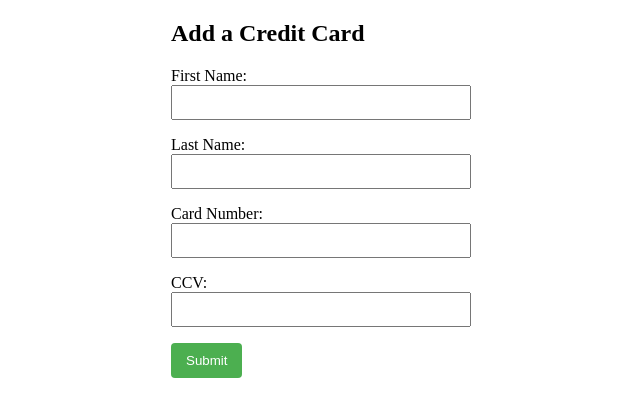
After one commit to Shu8hP23/431_DBMS, a PHP site: page /cc.html in a window 1280 px wide. The commit adds this page. Shown: the top 417 px of the page, without its empty margins (319-959 px from the left). Run offline with PHP 8.4, Linux system fonts and the light colour scheme.

Commit message:
added some pages

```diff
--- /dev/null
+++ b/cc.html
@@ -0,0 +1,57 @@
+<!DOCTYPE html>
+<html lang="en">
+<head>
+    <meta charset="UTF-8">
+    <meta name="viewport" content="width=device-width, initial-scale=1.0">
+    <title>Document</title>
+</head>
+<body>
+    <div>
+        <form action="/submit" method="post">
+            <h2>Add a Credit Card</h2>
+            <div class="information">
+                <label for="first-name">First Name:</label>
+                <input type="text" id="firstName" name="firstName">
+
+                <label for="last-name">Last Name:</label>
+                <input type="text" id="lastName" name="lastName">
+
+                <label for="card-num">Card Number:</label>
+                <input type="email" id="card-num" name="card number">
+
+                <label for="card-ccv">CCV:</label>
+                <input type="email" id="ccv-num" name="CCV">
+
+                <button type="submit">Submit</button>
+            </div>
+          </form>
+
+    </div>
+
+</body>
+<style>
+
+form {
+    max-width: 300px;
+    margin: 0 auto;
+  }
+
+
+  input, select {
+    width: 100%;
+    padding: 8px;
+    margin-bottom: 16px;
+    box-sizing: border-box;
+  }
+
+  button {
+    background-color: #4CAF50;
+    color: white;
+    padding: 10px 15px;
+    border: none;
+    border-radius: 4px;
+    cursor: pointer;
+  }
+
+</style>
+</html>
--- /dev/null
+++ b/package.json
@@ -0,0 +1,5 @@
+{
+  "dependencies": {
+    "mysql": "^2.18.1"
+  }
+}
```
Also changed, not shown: database.js (added, +12 -0 lines), index.html (+20 -0 lines), style.css (+42 -0 lines).
